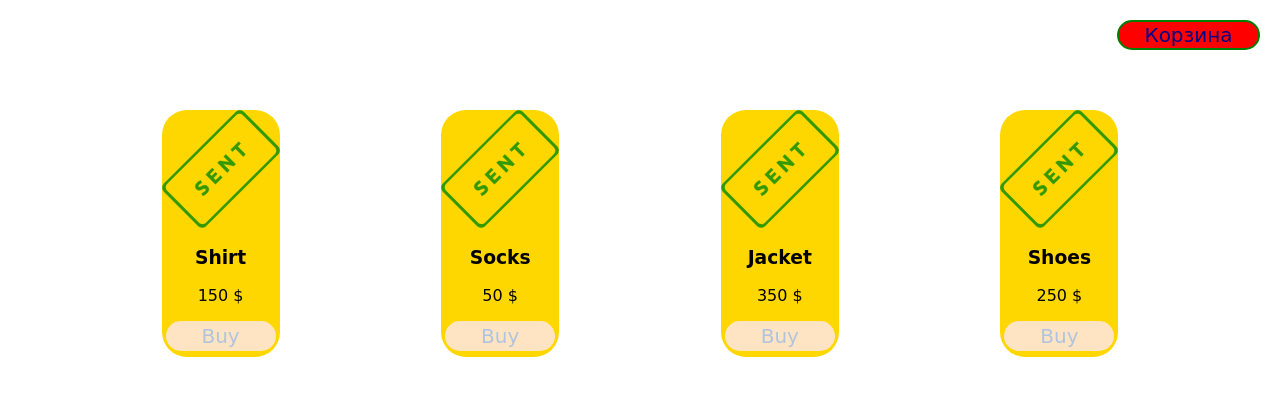
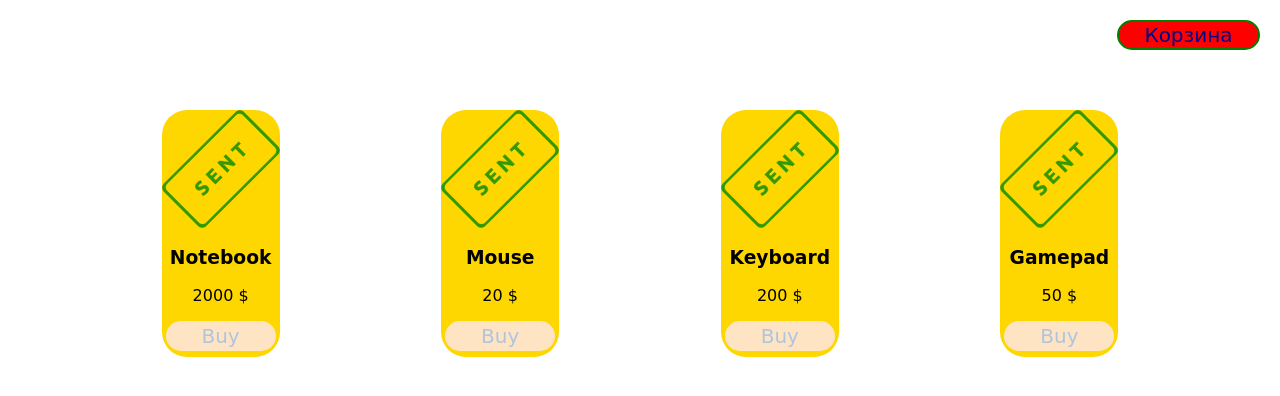
Before and after one commit to Lommt/Javascript_2, a plain HTML site: page index.html in a window 1280 px wide. Drawn offline with Linux system fonts and the light colour scheme; a web font is replaced by a local one.

Commit message:
Исправление index, app, style

```diff
--- a/index.html
+++ b/index.html
@@ -3,7 +3,7 @@
 
 <head>
   <meta charset="UTF-8" />
-  <title>Document</title>
+  <title>Интернет-магазин</title>
   <link rel="stylesheet" href="style/style.css" />
   <link rel="preconnect" href="https://fonts.googleapis.com" />
   <link rel="preconnect" href="https://fonts.gstatic.com" crossorigin />
@@ -12,10 +12,10 @@
 
 <body>
   <header>
-    <button class="cart-button" type="button">Корзина</button>
+    <button class="btn-cart" type="button">Корзина</button>
   </header>
   <main>
-    <div class="goods-list"></div>
+    <div class="products"></div>
   </main>
   <script src="javascript/app.js"></script>
 </body>
--- a/javascript/app.js
+++ b/javascript/app.js
@@ -1,19 +1,20 @@
-const goods = [
-  { title: "Shirt", price: 150, img: `src="img/item.svg"` },
-  { title: "Socks", price: 50, img: `src="img/item.svg"` },
-  { title: "Jacket", price: 350, img: `src="img/item.svg"` },
-  { title: "Shoes", price: 250, img: `src="img/item.svg"` },
+const products = [
+  { id: 1, title: 'Notebook', price: 2000, img: `src="img/item.svg"` },
+  { id: 2, title: 'Mouse', price: 20, img: `src="img/item.svg"` },
+  { id: 3, title: 'Keyboard', price: 200, img: `src="img/item.svg"` },
+  { id: 4, title: 'Gamepad', price: 50, img: `src="img/item.svg"` },
 ];
-const renderGoodsItem = (x) => {
-  return `<div class="goods-item">
+const renderProduct = (x) => {
+  return `<div class="products-item">
           <img ${x.img} alt="svg">
-          <h3 class="goods-title">${x.title}</h3>
-          <p class="goods-text">${x.price} <span>$</span></p>
-          <button class="goods-btn">Buy</button>
+          <h3 class="products-title">${x.title}</h3>
+          <p class="products-text">${x.price} <span>$</span></p>
+          <button class="products-btn">Buy</button>
           </div>`;
 };
-const renderGoodsList = (list) => {
-  let goodsList = list.map((item) => renderGoodsItem(item));
-  document.querySelector(".goods-list").innerHTML = goodsList.join("");
+const renderPage = list => {
+  let productsList = list.map((item) => renderProduct(item));
+  console.log(productsList);
+  document.querySelector(".products").innerHTML = productsList.join("");
 };
-renderGoodsList(goods);
+renderPage(products);
--- a/style/style.css
+++ b/style/style.css
@@ -27,7 +27,7 @@ img {
     display: block;
 }
 
-.cart-button {
+.btn-cart {
     background-color: red;
     border: 2px solid green;
     border-radius: 16px;
@@ -36,12 +36,12 @@ img {
 
 }
 
-.goods-list {
+.products {
     display: flex;
     justify-content: space-evenly;
 }
 
-.goods-item {
+.products-item {
     width: 118px;
     text-align: center;
     background-color: gold;
@@ -50,7 +50,7 @@ img {
 
 }
 
-.goods-btn {
+.products-btn {
     border: 2px solid bisque;
     border-radius: 28px;
     width: 110px;
```
